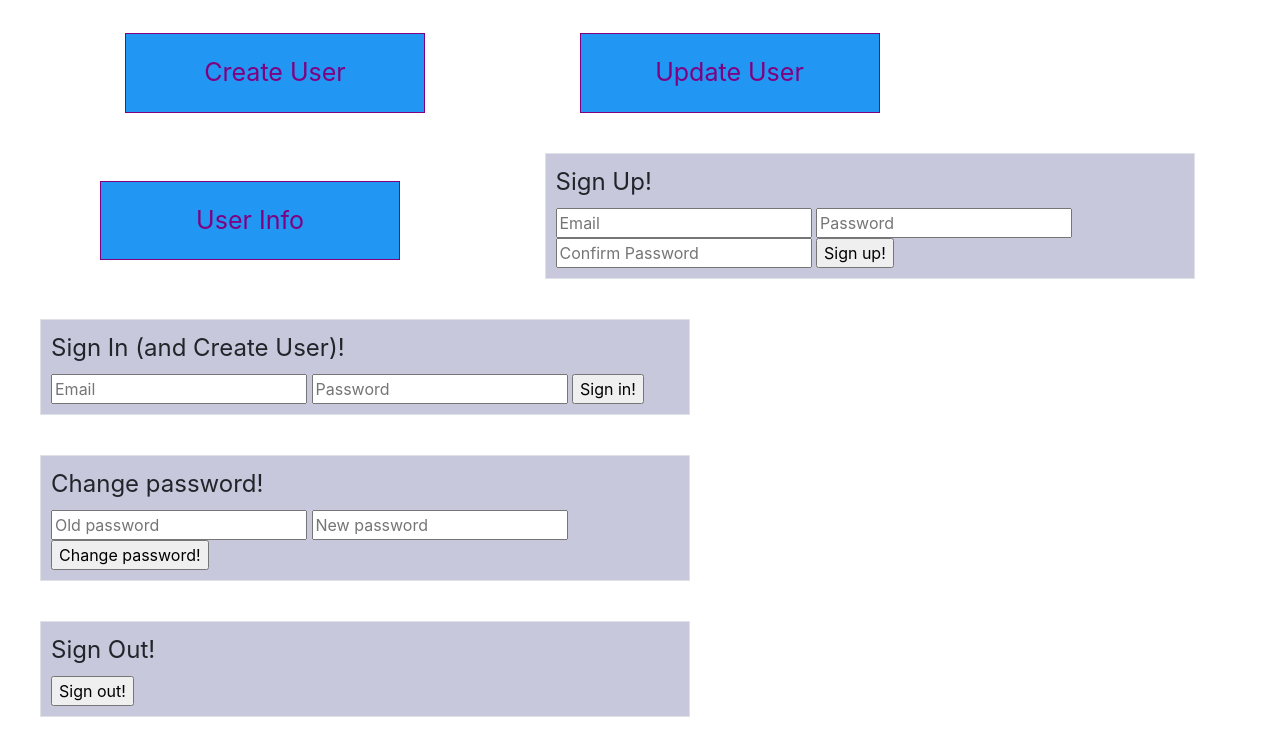
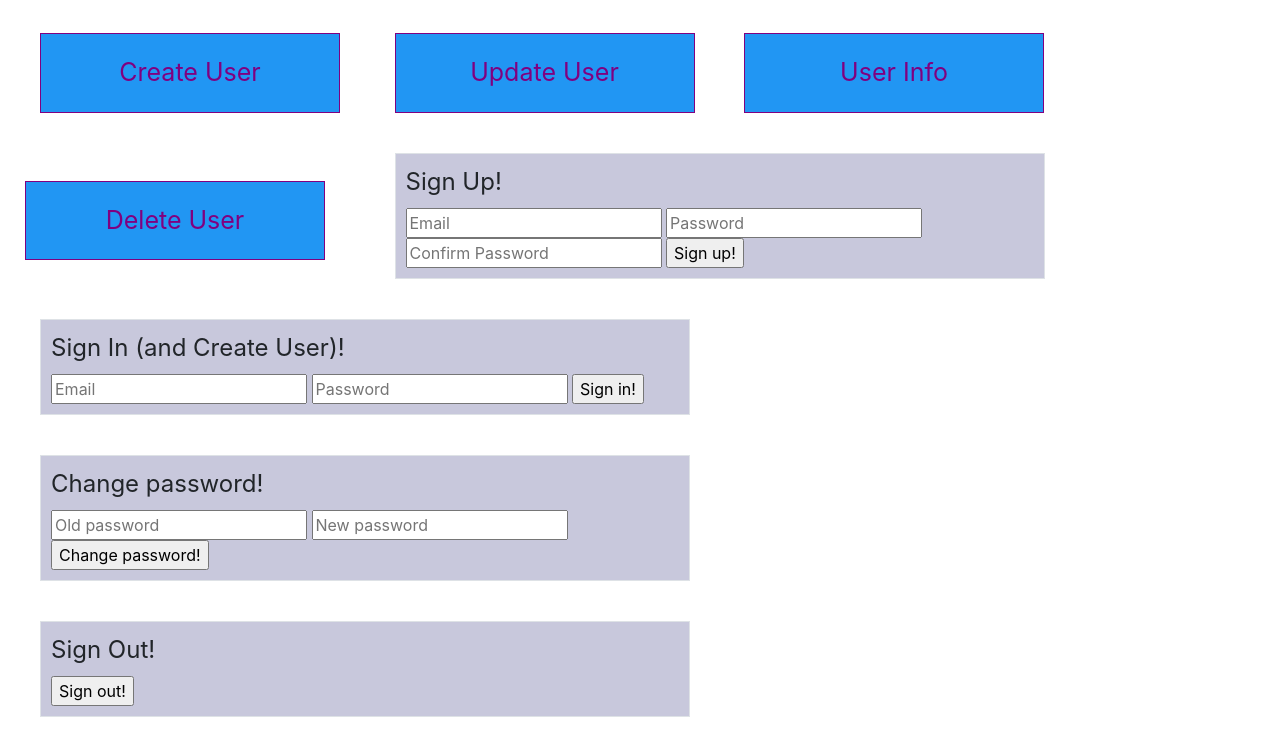
Before and after one commit to xanderj22/Xproject2-client, a website built with webpack: page index.html in a window 1280 px wide. Shown: the part 97-834 px from the top of the page. Built offline with nearby package versions, Linux system fonts and the light colour scheme.

Commit message:
Committing updates to layout (html, scss, app.js)

```diff
--- a/assets/scripts/app.js
+++ b/assets/scripts/app.js
@@ -19,3 +19,5 @@ $(() => {
 
 // $('#create-user').on('click', userEvents.onCreateUserClick)
 // $('#update-user').on('click', userEvents.onUpdateUserClick)
+// $('#user-info').on('click', userEvents.onUserInfoClick)
+// $('#delete-user').on('click', userEvents.onDeleteUserClick)
--- a/assets/styles/index.scss
+++ b/assets/styles/index.scss
@@ -36,8 +36,8 @@ $black: #000;
   font-size: 25px;
   color: purple;
   background-color: #2196F3;
-  margin-right: 75px;
-  margin-left: 125px;
+  margin-right: 25px;
+  margin-left: 40px;
 
 }
 
@@ -45,8 +45,8 @@ $black: #000;
   font-size: 25px;
   color: purple;
   background-color: #2196F3;
-  margin-left: 75px;
-  marign-right: 100px;
+  margin-left: 25px;
+  marign-right: 25px;
 
 }
 
@@ -54,8 +54,16 @@ $black: #000;
   font-size: 25px;
   color: purple;
   background-color: #2196F3;
-  margin-right: 100px;
-  margin-left: 100px;
+  margin-right: 25px;
+  margin-left: 25px;
+}
+
+#delete-user {
+  font-size: 25px;
+  color: purple;
+  background-color: #2196F3;
+  margin-right: 25px;
+  margin-left: 25px;
 }
 
 .border {
--- a/index.html
+++ b/index.html
@@ -40,6 +40,7 @@
       <button id="create-user" class="button">Create User</button>
       <button id="update-user" class="button">Update User</button>
       <button id="user-info" class="button">User Info</button>
+      <button id="delete-user" class="button">Delete User</button>
 
 
         <form id="sign-up" class="border">
```
